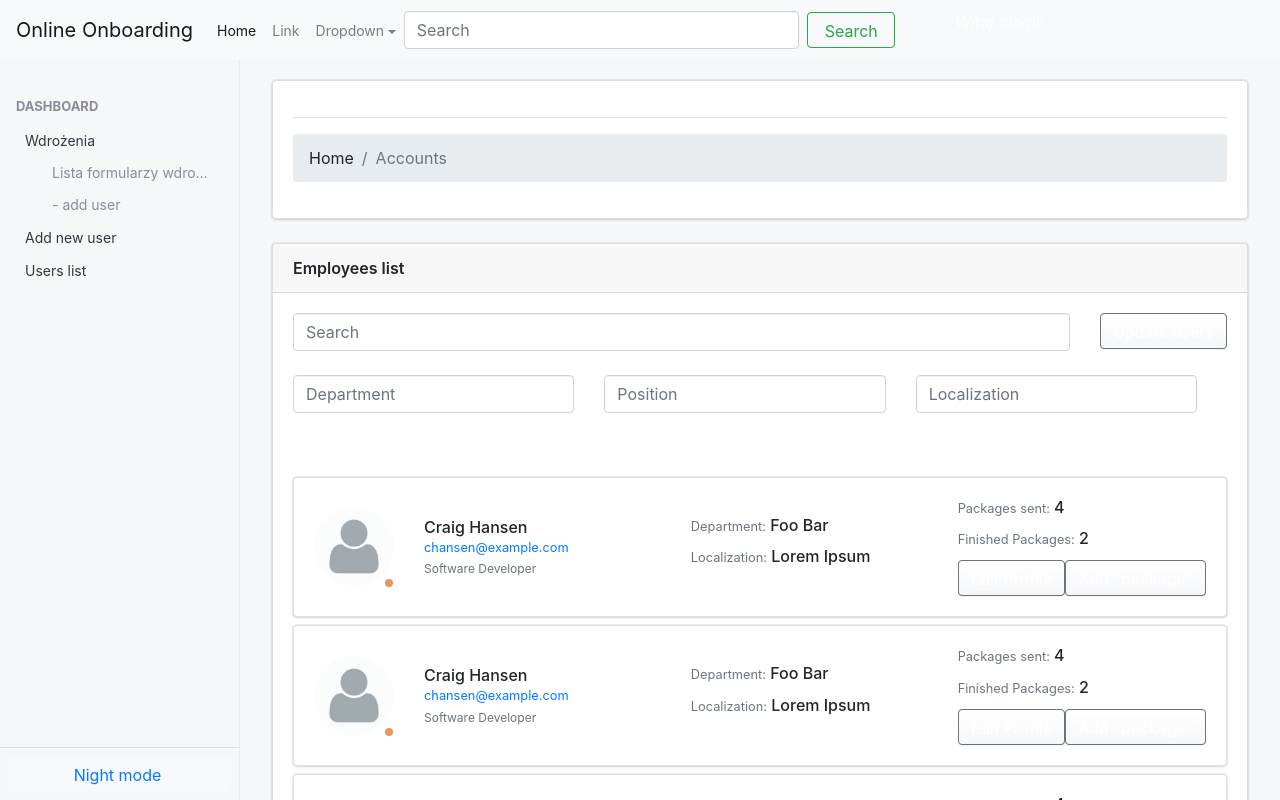
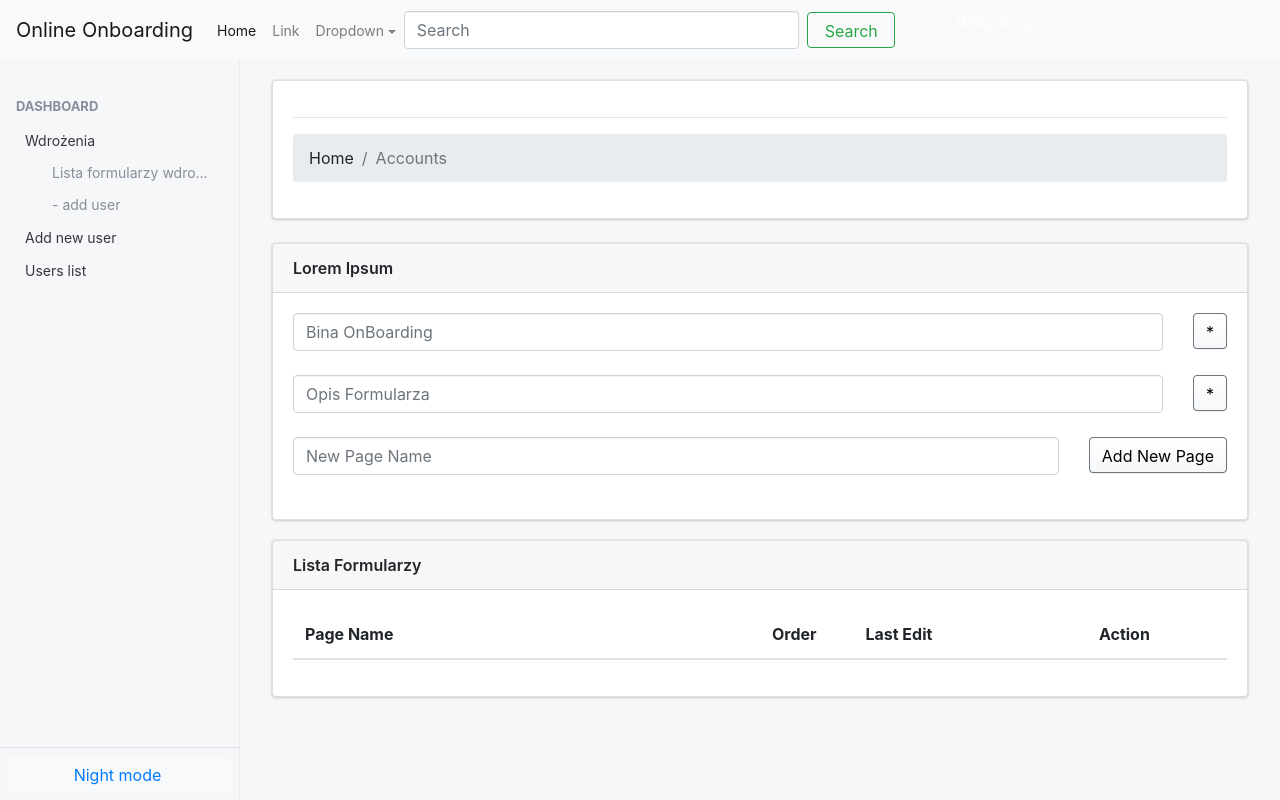
Before and after one commit to binawork/OnboardingFront, a React (Create React App) app: page / in a window 1280 px wide. Shown: the top 800 px of the page. Built offline with nearby package versions, Linux system fonts and the light colour scheme.

Commit message:
Adding Form Table view

```diff
--- a/src/Applications/App.js
+++ b/src/Applications/App.js
@@ -5,10 +5,11 @@ import Navbar from "../Components/Navbar";
 import UserListRow from "../Components/UserListRow";
 //import UserListSearch from "../Components/UserListSearch";
 import UserListPage from "../Components/UserListPage";
+import FormTablePage from "../Components/FormTable/FormTablePage";
 
 function App() {
   return (
-      <UserListPage />
+      <FormTablePage />
   );
 }
 
--- /dev/null
+++ b/src/Components/FormTable/FormTable.js
@@ -0,0 +1,47 @@
+import React from "react";
+import FormTableSearch from "./FormTableSearch";
+import FormTableAddNew from "./FormTableAddNew";
+import FormTableRow from "./FormTableRow";
+import { formDataList } from "./FormTableData";
+
+function FormTable(props) {
+    return(
+        <div className="page-section">
+            <div className="card card-fluid">
+                <div className="card-header">
+                    Lorem Ipsum
+                </div>
+                <div className="card-body">
+                    <FormTableSearch />
+                    <FormTableAddNew />
+                </div>
+            </div>
+            <div className="card card-fluid">
+                <div className="card-header">
+                    Lista Formularzy
+                </div>
+                <div className="card-body">
+                    <table className="table table-striped">
+                        <thead>
+                        <tr>
+                            <th scope="col" style={{width: "50%"}}>Page Name</th>
+                            <th scope="col" style={{width: "10%"}}>Order</th>
+                            <th scope="col" style={{width: "25%"}}>Last Edit</th>
+                            <th scope="col" style={{width: "15%"}}>Action</th>
+                        </tr>
+                        </thead>
+                        <tbody id="form_table_data_container">
+                            {
+                                formDataList.forEach(function (row) {
+                                    if(row)
+                                        FormTableRow(row);
+                                })
+                            }
+                        </tbody>
+                    </table>
+                </div>
+            </div>
+        </div>
+    )
+}
+export default FormTable;
--- /dev/null
+++ b/src/Components/FormTable/FormTableAddNew.js
@@ -0,0 +1,20 @@
+import React from "react";
+
+function FormTableAddNew() {
+    return(
+        <div className="row mb-4">
+            <div className="col">
+                <div className="has-clearable">
+                    <button type="button" className="close" aria-label="Close"><span aria-hidden="true"/></button>
+                    <input type="text" className="form-control" placeholder="New Page Name" />
+                </div>
+            </div>
+            <div className="col-auto">
+                <div className="dropdown">
+                    <button className="btn btn-secondary" data-toggle="dropdown" data-display="static" aria-haspopup="true" aria-expanded="false" style={{color: "black"}}>Add New Page</button>
+                </div>
+            </div>
+        </div>
+    )
+}
+export default FormTableAddNew;
--- /dev/null
+++ b/src/Components/FormTable/FormTableData.js
@@ -0,0 +1,24 @@
+const formDataList = [
+        {
+            name: "Bina Application form for Volounteer",
+            order: "1",
+            last_edit: "2020-04-06"
+        },
+        {
+            name: "Lorem ipsum dolor sit amet, consectetur adipiscing elit",
+            order: "4",
+            last_edit: "2020-02-12"
+        },
+        {
+            name: "Vestibulum faucibus quam id urna sollicitudin, at dapibus odio efficitur",
+            order: "6",
+            last_edit: "2020-06-13"
+        },
+        {
+            name: "Vestibulum bibendum diam eu iaculis condimentum",
+            order: "3",
+            last_edit: "2020-01-18"
+        }
+        ]
+
+export {formDataList}
--- /dev/null
+++ b/src/Components/FormTable/FormTablePage.js
@@ -0,0 +1,28 @@
+import React from "react";
+import Navbar from "../Navbar";
+import LeftMenu from "../LeftMenu";
+import PageAddressBar from "../PageAddressBar";
+import FormTable from "./FormTable";
+
+function FormTablePage() {
+
+    return(
+        <div className="app">
+            <header className="app-header app-header-dark">
+                <Navbar />
+            </header>
+            <LeftMenu />
+            <main className="app-main">
+                <div className="wrapper">
+                    <div className="page">
+                        <div className="page-inner">
+                            <PageAddressBar page = { "Accounts" } />
+                            <FormTable />
+                        </div>
+                    </div>
+                </div>
+            </main>
+        </div>
+    )
+}
+export default FormTablePage;
--- /dev/null
+++ b/src/Components/FormTable/FormTableRow.js
@@ -0,0 +1,13 @@
+import React from "react";
+
+function FormTableRow(row) {
+    return(
+        <tr>
+            <td>{row.name}</td>
+            <td>{row.order}</td>
+            <td>{row.last_edit}</td>
+            <td>edit/delete/stats</td>
+        </tr>
+    )
+}
+export default FormTableRow;
--- /dev/null
+++ b/src/Components/FormTable/FormTableSearch.js
@@ -0,0 +1,36 @@
+import React from "react";
+import FormTableAddNew from "./FormTableAddNew";
+
+
+function FormTableSearch() {
+    return(
+        <div>
+            <div className="row mb-4">
+                <div className="col">
+                    <div className="has-clearable">
+                        <input type="text" className="form-control" placeholder="Bina OnBoarding" />
+                    </div>
+                </div>
+                <div className="col-auto">
+                    <div className="dropdown">
+                        <button className="btn btn-secondary" data-toggle="dropdown" data-display="static" aria-haspopup="true" aria-expanded="false" style={{color: "black"}}>*</button>
+                    </div>
+                </div>
+            </div>
+            <div className="row mb-4">
+                <div className="col">
+                    <div className="has-clearable">
+                        <input type="text" className="form-control" placeholder="Opis Formularza" />
+                    </div>
+                </div>
+                <div className="col-auto">
+                    <div className="dropdown">
+                        <button className="btn btn-secondary" data-toggle="dropdown" data-display="static" aria-haspopup="true" aria-expanded="false" style={{color: "black"}}>*</button>
+                    </div>
+                </div>
+            </div>
+        </div>
+    )
+}
+
+export default FormTableSearch;
```
Also changed, not shown: src/static/looper/vendor/datatables/extensions/buttons/buttons.flash.js, src/static/looper/vendor/datatables/extensions/buttons/buttons.html5.js, src/static/looper/vendor/datatables/jquery.dataTables.js, src/static/looper/vendor/jquery/jquery.js, src/static/looper/vendor/jquery/jquery.slim.js.
